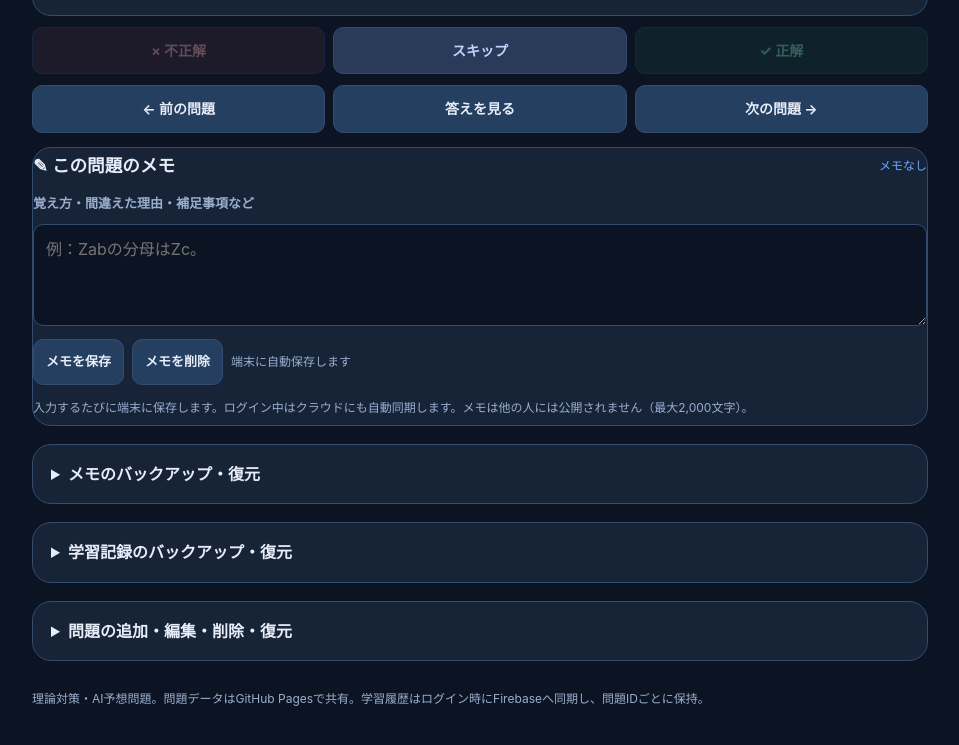
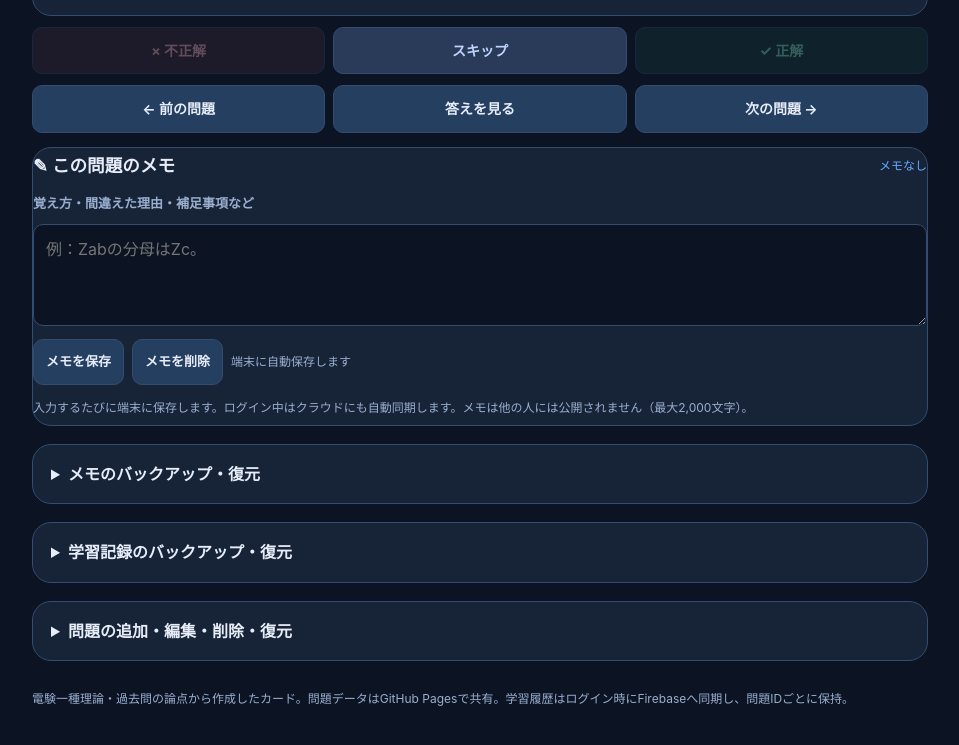
Before and after one commit to 6thyyvc22t-hash/denken1-theory-flashcards, a plain HTML site: page index.html in a window 1280 px wide. Shown: the part 2003-2748 px from the top of the page, without its empty margins (160-1119 px from the left). Drawn offline with nearby package versions, Linux system fonts and the light colour scheme.

Commit message:
Correct flashcard source description

```diff
--- a/index.html
+++ b/index.html
@@ -122,7 +122,7 @@
       </form>
     </details>
   </section>
-  <footer class="footer">理論対策・AI予想問題。問題データはGitHub Pagesで共有。学習履歴はログイン時にFirebaseへ同期し、問題IDごとに保持。</footer>
+  <footer class="footer">電験一種理論・過去問の論点から作成したカード。問題データはGitHub Pagesで共有。学習履歴はログイン時にFirebaseへ同期し、問題IDごとに保持。</footer>
 </main>
 </body>
 </html>
```
